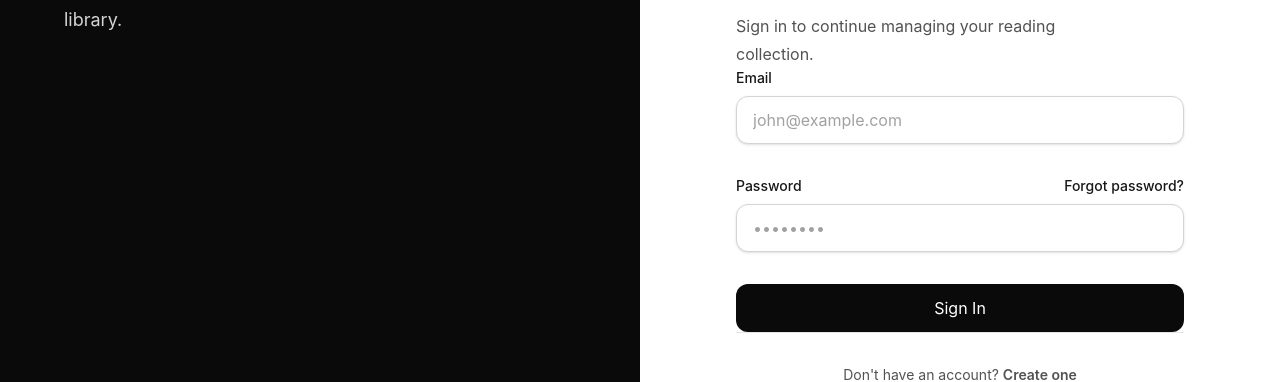
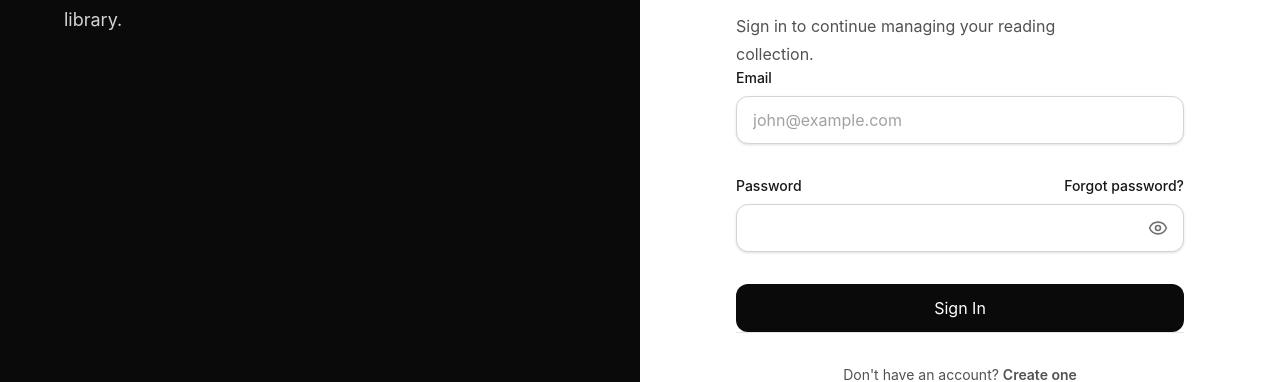
Before and after one commit to guptadeepak8/bookworm, a Next.js app in the folder apps/web/: page /login in a window 1280 px wide. Shown: the part 228-610 px from the top of the page. Built offline with nearby package versions, Linux system fonts and the light colour scheme; no server answers.

Commit message:
feat(auth): implement login form with react hook form

```diff
--- a/apps/web/app/(auth)/login/page.tsx
+++ b/apps/web/app/(auth)/login/page.tsx
@@ -1,9 +1,7 @@
 import Link from "next/link";
+import { LoginForm } from "../../../features/auth/components/login-form";
 
-import { Button } from "../../../components/ui/button";
-import { Input } from "../../../components/ui/input";
-import { Label } from "../../../components/ui/label";
-import { Field } from "../../../components/ui/field";
+
 
 export default function LoginPage() {
   return (
@@ -24,49 +22,7 @@ export default function LoginPage() {
         </p>
       </header>
 
-      <form className="mt-12 flex flex-col gap-8">
-        <Field>
-          <Label htmlFor="email">
-            Email
-          </Label>
-
-          <Input
-            id="email"
-            type="email"
-            autoComplete="email"
-            placeholder="john@example.com"
-          />
-        </Field>
-
-        <Field>
-          <div className="flex items-center justify-between">
-            <Label htmlFor="password">
-              Password
-            </Label>
-
-            <Link
-              href="/forgot-password"
-              className="text-sm font-medium text-neutral-500 transition-colors hover:text-neutral-900"
-            >
-              Forgot password?
-            </Link>
-          </div>
-
-          <Input
-            id="password"
-            type="password"
-            autoComplete="current-password"
-            placeholder="••••••••"
-          />
-        </Field>
-
-        <Button
-          type="submit"
-          className="mt-2"
-        >
-          Sign In
-        </Button>
-      </form>
+      <LoginForm />
 
       <footer className="mt-12 border-t border-neutral-200 pt-8">
         <p className="text-center text-sm text-neutral-600">
--- /dev/null
+++ b/apps/web/components/form/input-field.tsx
@@ -0,0 +1,46 @@
+"use client";
+
+import { Control, Controller, FieldPath, FieldValues } from "react-hook-form";
+
+import { Field } from "../ui/field";
+import { Input } from "../ui/input";
+import { Label } from "../ui/label";
+
+type FormInputProps<TFieldValues extends FieldValues> = {
+  control: Control<TFieldValues>;
+  name: FieldPath<TFieldValues>;
+  label: string;
+  type?: React.HTMLInputTypeAttribute;
+  placeholder?: string;
+  autoComplete?: string;
+};
+
+export function FormInput<TFieldValues extends FieldValues>({
+  control,
+  name,
+  label,
+  type = "text",
+  placeholder,
+  autoComplete,
+}: FormInputProps<TFieldValues>) {
+  return (
+    <Controller
+      control={control}
+      name={name}
+      render={({ field, fieldState }) => (
+        <Field>
+          <Label htmlFor={field.name}>{label}</Label>
+
+          <Input
+            {...field}
+            id={field.name}
+            type={type}
+            placeholder={placeholder}
+            autoComplete={autoComplete}
+            error={fieldState.error?.message}
+          />
+        </Field>
+      )}
+    />
+  );
+}
--- /dev/null
+++ b/apps/web/components/form/password-field.tsx
@@ -0,0 +1,74 @@
+"use client";
+
+import Link from "next/link";
+import { Eye, EyeOff } from "lucide-react";
+import { useState } from "react";
+
+import { Control, Controller, FieldPath, FieldValues } from "react-hook-form";
+
+import { Input } from "../ui/input";
+import { Label } from "../ui/label";
+import { Field } from "../ui/field";
+
+type PasswordFieldProps<TFieldValues extends FieldValues> = {
+  control: Control<TFieldValues>;
+  name: FieldPath<TFieldValues>;
+  label: string;
+  forgotPasswordHref?: string;
+};
+
+export function PasswordField<TFieldValues extends FieldValues>({
+  control,
+  name,
+  label,
+  forgotPasswordHref,
+}: PasswordFieldProps<TFieldValues>) {
+  const [showPassword, setShowPassword] = useState(false);
+
+  return (
+    <Controller
+      control={control}
+      name={name}
+      render={({ field, fieldState }) => (
+        <Field>
+          <div className="flex items-center justify-between">
+            <Label htmlFor={field.name}>{label}</Label>
+
+            {forgotPasswordHref && (
+              <Link
+                href={forgotPasswordHref}
+                className="text-sm font-medium text-neutral-500 transition-colors hover:text-neutral-900"
+              >
+                Forgot password?
+              </Link>
+            )}
+          </div>
+
+          <div className="relative">
+            <Input
+              {...field}
+              id={field.name}
+              type={showPassword ? "text" : "password"}
+              autoComplete="current-password"
+              error={fieldState.error?.message}
+              className="pr-12"
+            />
+
+            <button
+              type="button"
+              aria-label={showPassword ? "Hide password" : "Show password"}
+              onClick={() => setShowPassword((prev) => !prev)}
+              className="absolute right-4 top-1/2 -translate-y-1/2 text-neutral-500 transition-colors hover:text-neutral-900"
+            >
+              {showPassword ? (
+                <EyeOff className="size-5" />
+              ) : (
+                <Eye className="size-5" />
+              )}
+            </button>
+          </div>
+        </Field>
+      )}
+    />
+  );
+}
--- /dev/null
+++ b/apps/web/features/auth/api/auth.mutations.ts
@@ -0,0 +1,27 @@
+"use client";
+
+import { useMutation } from "@tanstack/react-query";
+
+import {
+  login,
+  logout,
+  register,
+} from "./auth.api";
+
+export function useLoginMutation() {
+  return useMutation({
+    mutationFn: login,
+  });
+}
+
+export function useRegisterMutation() {
+  return useMutation({
+    mutationFn: register,
+  });
+}
+
+export function useLogoutMutation() {
+  return useMutation({
+    mutationFn: logout,
+  });
+}
--- /dev/null
+++ b/apps/web/features/auth/api/auth.queries.ts
@@ -0,0 +1,15 @@
+"use client";
+
+import { useQuery } from "@tanstack/react-query";
+
+import { me } from "./auth.api";
+
+export function useMeQuery() {
+  return useQuery({
+    queryKey: ["me"],
+
+    queryFn: me,
+
+    retry: false,
+  });
+}
--- /dev/null
+++ b/apps/web/features/auth/components/login-form.tsx
@@ -0,0 +1,55 @@
+"use client";
+
+import { useRouter } from "next/navigation";
+
+import { useForm } from "react-hook-form";
+import { zodResolver } from "@hookform/resolvers/zod";
+
+import { loginSchema, type LoginDto } from "@repo/schemas";
+
+import { useLoginMutation } from "../api/auth.mutations";
+
+import { Button } from "../../../components/ui/button";
+import { FormInput } from "../../../components/form/input-field";
+import { PasswordField } from "../../../components/form/password-field";
+
+export function LoginForm() {
+  const router = useRouter();
+
+  const loginMutation = useLoginMutation();
+
+  const form = useForm<LoginDto>({
+    resolver: zodResolver(loginSchema),
+  });
+
+  async function onSubmit(data: LoginDto) {
+    await loginMutation.mutateAsync(data);
+
+    router.replace("/dashboard");
+  }
+
+  return (
+    <form
+      onSubmit={form.handleSubmit(onSubmit)}
+      className="mt-12 flex flex-col gap-8"
+    >
+      <FormInput
+        control={form.control}
+        name="email"
+        label="Email"
+        type="email"
+        placeholder="john@example.com"
+        autoComplete="email"
+      />
+
+      <PasswordField
+        control={form.control}
+        name="password"
+        label="Password"
+        forgotPasswordHref="/forgot-password"
+      />
+
+      <Button loading={loginMutation.isPending}>Sign In</Button>
+    </form>
+  );
+}
--- /dev/null
+++ b/apps/web/features/auth/index.ts
@@ -0,0 +1,3 @@
+export * from "./api/auth.api";
+export * from "./api/auth.mutations";
+export * from "./api/auth.queries";
```
Also changed, not shown: apps/web/features/auth/components/register-form.tsx (added).
